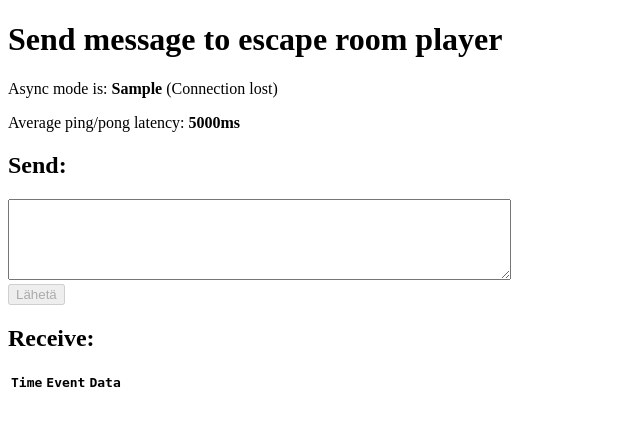
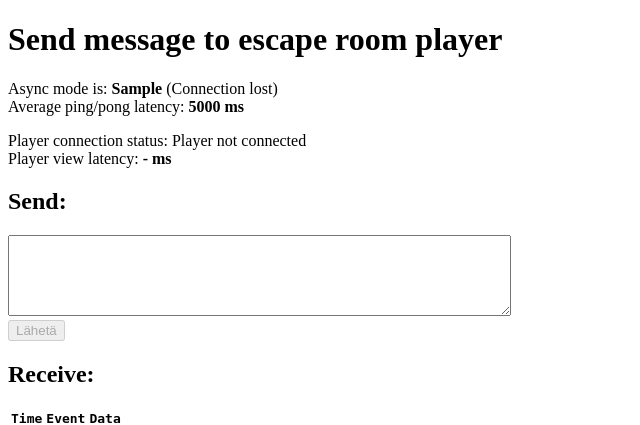
Before and after one commit to protecomp/escaperoom-messaging, a Python web app: template escape_me/templates/index.html in a window 1280 px wide. Shown: the top 425 px of the page, without its empty margins (0-640 px from the left). Run offline with Jinja, Linux system fonts and the light colour scheme; the template is opened without the code that fills it: most values are stand-ins (such as "Sample title", 1, 10 or a date in 2020); lists and menus that the app fills with data are empty; some libraries are stand-ins or nearby versions.

Commit message:
Add monitoring for player connection

```diff
--- a/escape_me/static/host.js
+++ b/escape_me/static/host.js
@@ -6,6 +6,7 @@ $(document).ready(function() {
     // Set a ping loop and pong event handler
     var TIMEOUT_MS = 5000;
     var ping_time = -1;
+    var player_ping_time = -1;
     var last_reponse = -1;
     var ping_loop = setInterval(function() {
         socket.emit('ping');
@@ -15,10 +16,23 @@ $(document).ready(function() {
             update_ping();
             $('#connection_status').text("Connection lost")
         }
+
+        // Ping to player view
+        socket.emit('player_ping');
+        if (player_ping_time === -1) {
+            player_ping_time = (new Date()).getTime();
+        } else {
+            $('#player-ping-pong').text("-");
+            $('#player_connection_status').text("Player not connected")
+        }
     }, 1000)
     function update_ping() {
         time_diff = (new Date()).getTime() - ping_time;
         $('#ping-pong').text(time_diff);
+    }
+    function update_player_ping() {
+        time_diff = (new Date()).getTime() - player_ping_time;
+        $('#player-ping-pong').text(time_diff);
     }
     socket.on('pong', function() {
         $('#connection_status').text("Connected")
@@ -26,6 +40,13 @@ $(document).ready(function() {
             update_ping();
         }
         ping_time = -1;
+    });
+    socket.on('player_pong', function() {
+        $('#player_connection_status').text("Player connected")
+        if (player_ping_time !== -1) {
+            update_player_ping();
+        }
+        player_ping_time = -1;
     });
 
     // Event handler for new connections.
--- a/escape_me/static/player.js
+++ b/escape_me/static/player.js
@@ -15,11 +15,15 @@ $(document).ready(function() {
         }
     }
 
+    socket.on('player_ping', function() {
+        socket.emit('player_pong');
+    });
+
     // Event handler for new connections.
     // The callback function is invoked when a connection with the
     // server is established.
     socket.on('connect', function() {
-        socket.emit('my_event', {data: 'I\'m connected!'});
+        socket.emit('my_event', {data: 'Player connected!'});
         console.log("Connected");
     });
     // Event handler for server sent data.
--- a/escape_me/templates/index.html
+++ b/escape_me/templates/index.html
@@ -16,8 +16,14 @@
 </head>
 <body>
     <h1>Send message to escape room player</h1>
-    <p>Async mode is: <b>{{ async_mode }}</b> (<span id="connection_status">Not Connected</span>)</p>
-    <p>Average ping/pong latency: <b><span id="ping-pong"></span>ms</b></p>
+    <p>
+        Async mode is: <b>{{ async_mode }}</b> (<span id="connection_status">Not Connected</span>)<br>
+        Average ping/pong latency: <b><span id="ping-pong"></span> ms</b>
+    </p>
+    <p>
+        Player connection status: <span id="player_connection_status">Player not connected</span><br>
+        Player view latency: <b><span id="player-ping-pong">-</span> ms</b>
+    </p>
     <h2>Send:</h2>
     <form id="emit" method="POST" action='#'>
         <textarea cols="60" rows="5" id="emit_data" name="emit_data"></textarea>
```
Also changed, not shown: escape_me/main/events.py (+11 -1 lines), setup.py (added).
